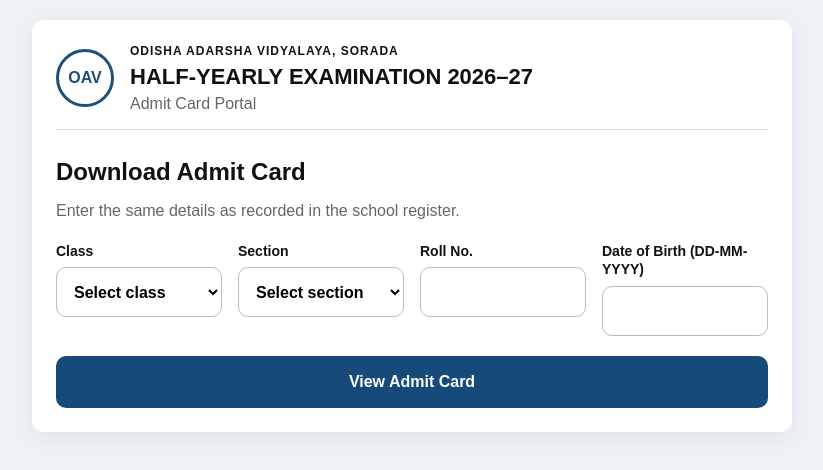
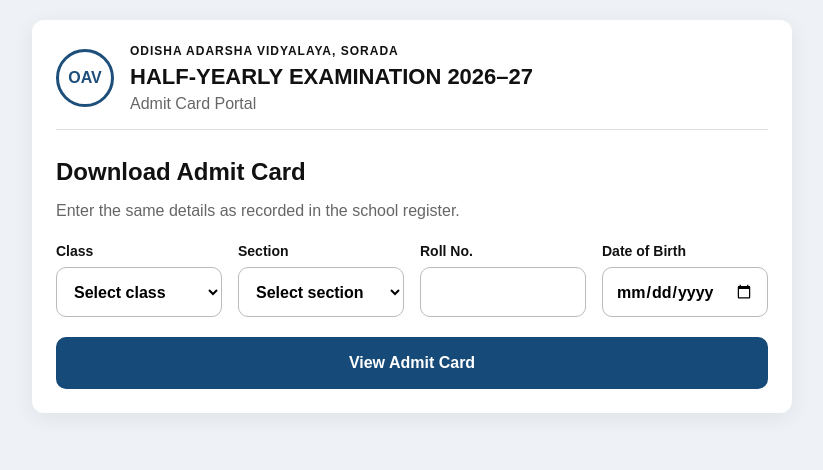
Before and after one commit to Sanatan-kisku/oav-sorada-admit-card, a website: page frontend/index.html in a window 1280 px wide. Shown: the whole page, without its empty margins (228-1051 px from the left). Drawn offline with Linux system fonts and the light colour scheme.

Commit message:
Revert back to previous

```diff
--- a/frontend/index.html
+++ b/frontend/index.html
@@ -427,21 +427,10 @@
 
             <!-- DATE OF BIRTH -->
 
-            <!-- DATE OF BIRTH -->
+            <label for="dob">
+              Date of Birth
 
-            <label for="dob">
-              Date of Birth (DD-MM-YYYY)
-
-              <input
-                id="dob"
-                type="text"
-                inputmode="numeric"
-                autocomplete="bday"
-                maxlength="10"
-                pattern="(0[1-9]|[12][0-9]|3[01])-(0[1-9]|1[0-2])-[0-9]{4}"
-                title="Enter date of birth in DD-MM-YYYY format, e.g. 05-08-2012"
-                required
-              />
+              <input id="dob" type="date" autocomplete="bday" required />
             </label>
           </div>
 
```
